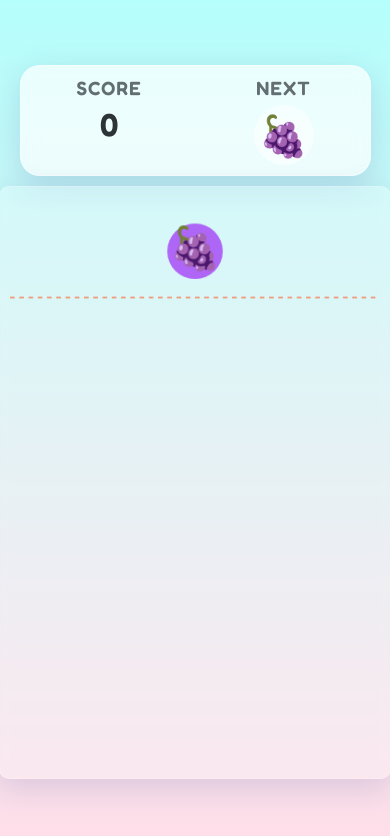
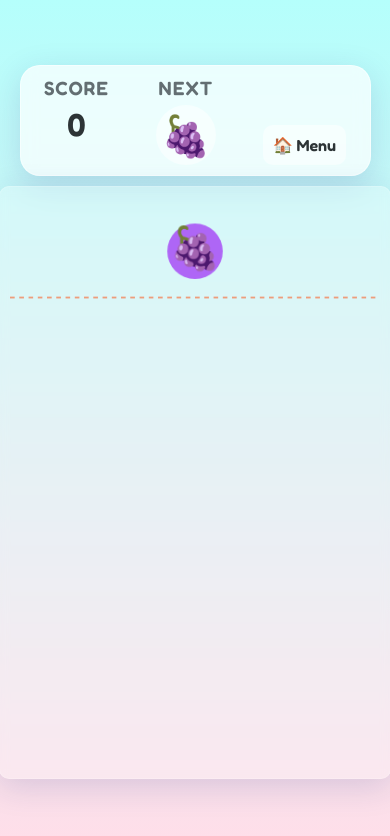
Before and after one commit to yahayuta/mini_games, a plain HTML site: page suika_game/index.html in a window 390 px wide. Drawn offline with nearby package versions, Linux system fonts and the light colour scheme.

Commit message:
Add back to menu button and fix mobile layout

```diff
--- a/suika_game/index.html
+++ b/suika_game/index.html
@@ -1,5 +1,6 @@
 <!DOCTYPE html>
 <html lang="en">
+
 <head>
     <meta charset="UTF-8">
     <meta name="viewport" content="width=device-width, initial-scale=1.0">
@@ -12,6 +13,7 @@
     <!-- Matter.js -->
     <script src="https://cdnjs.cloudflare.com/ajax/libs/matter-js/0.19.0/matter.min.js"></script>
 </head>
+
 <body>
     <div class="main-container">
         <div class="ui-panel">
@@ -23,6 +25,7 @@
                 <span class="label">Next</span>
                 <div id="next-fruit-display"></div>
             </div>
+            <a href="../index.html" class="home-btn">🏠 Menu</a>
         </div>
 
         <div id="game-container"></div>
@@ -36,4 +39,5 @@
 
     <script src="script.js"></script>
 </body>
+
 </html>
--- a/suika_game/style.css
+++ b/suika_game/style.css
@@ -198,3 +198,20 @@ canvas {
     justify-content: center;
     align-items: center;
 }
+
+.home-btn {
+    display: block;
+    margin-top: auto;
+    text-align: center;
+    text-decoration: none;
+    background: rgba(255, 255, 255, 0.5);
+    padding: 10px;
+    border-radius: 10px;
+    color: var(--text-color);
+    font-weight: 600;
+    transition: background 0.2s;
+}
+
+.home-btn:hover {
+    background: rgba(255, 255, 255, 0.8);
+}
```
